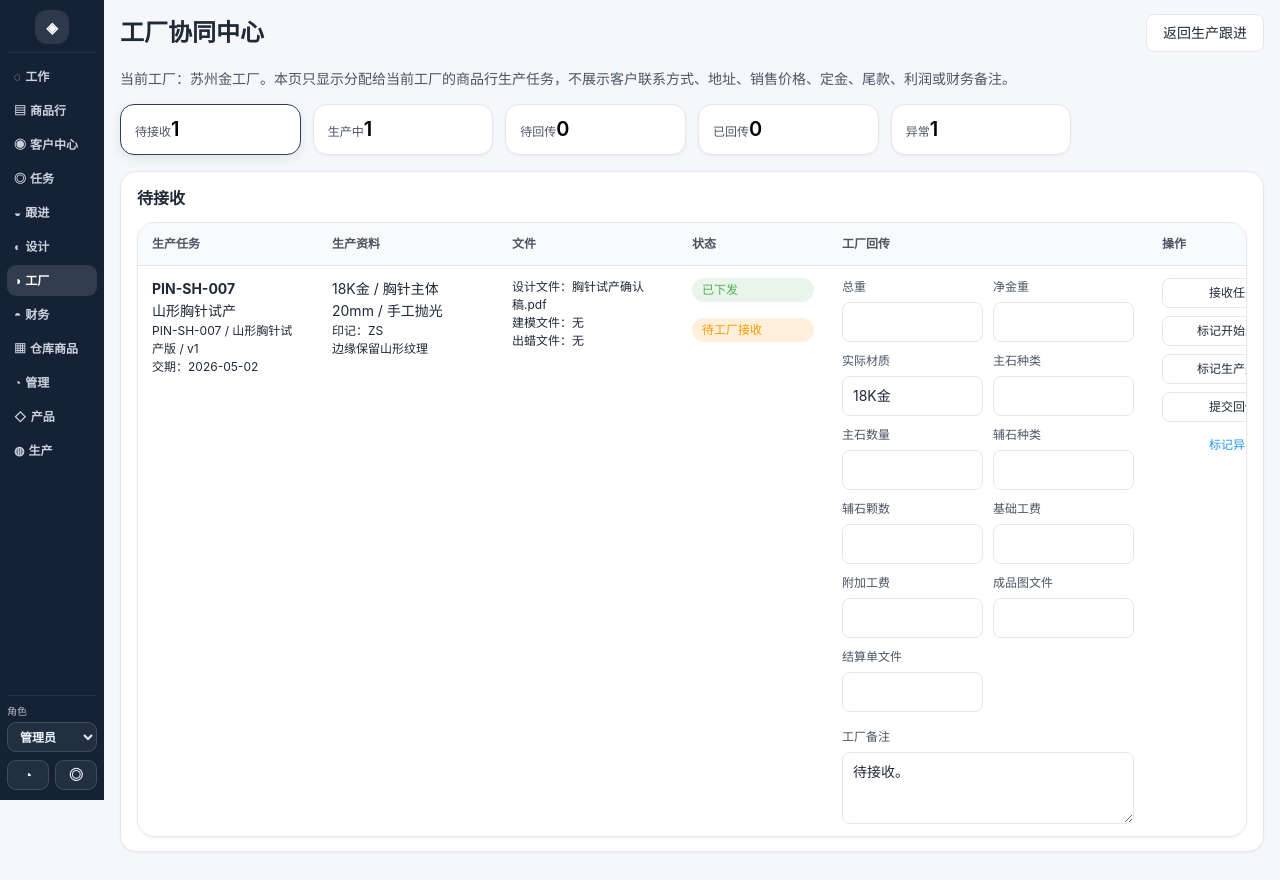
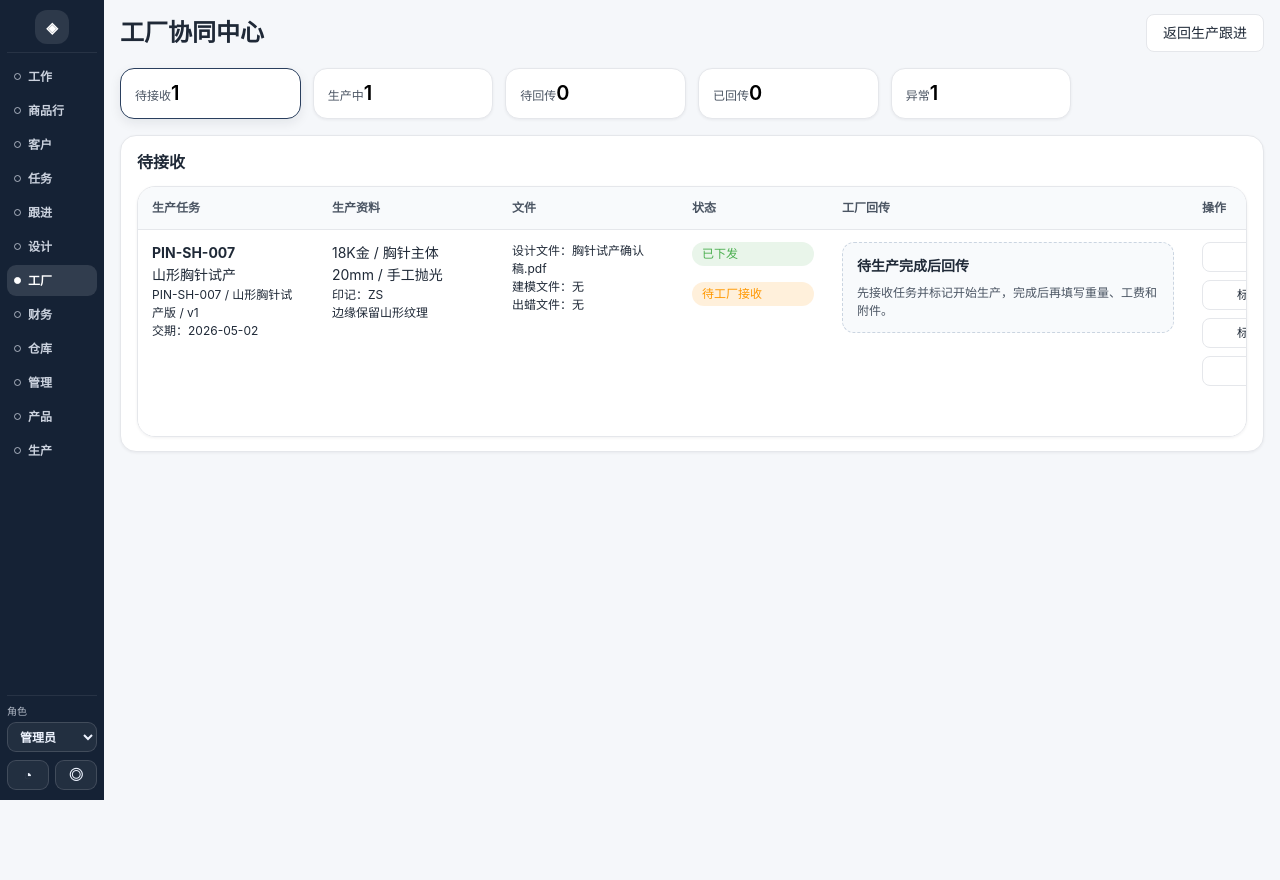
Before and after one commit to lulichao1991/erp2, a React (Vite) app: page /factory in a window 1280 px wide. After the commit the page ends 800 px from the top, so only its background shows below. Built offline with nearby package versions, Linux system fonts and the light colour scheme.

Commit message:
fix: address workbench layout review comments

```diff
--- a/src/app/layout/AppSidebar.tsx
+++ b/src/app/layout/AppSidebar.tsx
@@ -12,6 +12,10 @@ const getSidebarShortLabel = (label: string) => {
 
   if (label === '任务中心') {
     return '任务'
+  }
+
+  if (label === '客户中心') {
+    return '客户'
   }
 
   if (label === '生产计划') {
@@ -32,6 +36,10 @@ const getSidebarShortLabel = (label: string) => {
 
   if (label === '财务中心') {
     return '财务'
+  }
+
+  if (label === '仓库商品') {
+    return '仓库'
   }
 
   if (label === '管理看板') {
@@ -68,7 +76,7 @@ export const AppSidebar = () => {
             end={item.path === '/'}
             className={({ isActive }) => `sidebar-nav-link${isActive ? ' active' : ''}`}
           >
-            <span>{item.icon}</span>
+            <span className="sidebar-nav-icon" aria-hidden="true" />
             <span>{getSidebarShortLabel(item.label)}</span>
           </NavLink>
         ))}
--- a/src/pages/customers/CustomerDetailPage.tsx
+++ b/src/pages/customers/CustomerDetailPage.tsx
@@ -42,7 +42,6 @@ export const CustomerDetailPage = () => {
           </Link>
         }
       />
-      <p className="text-muted">客户详情只做历史归集；购买执行仍进入购买记录和商品行中心。</p>
       <div className="stack">
         <CustomerBasicSection overview={overview} />
         <CustomerLegacyTotalsSection customer={customer} />
--- a/src/pages/customers/CustomerListPage.tsx
+++ b/src/pages/customers/CustomerListPage.tsx
@@ -17,7 +17,6 @@ export const CustomerListPage = () => {
   return (
     <PageContainer>
       <PageHeader title="客户中心" className="compact-page-header" />
-      <p className="text-muted">客户中心第一版只读展示客户历史购买记录、商品行和售后摘要。</p>
       <SectionCard title="客户列表" description="基于 Customer + Purchase + OrderLine 聚合，不回退到旧订单中心模型。">
         <CustomerListTable overviews={overviews} />
       </SectionCard>
--- a/src/pages/designModeling/DesignModelingWorkbenchPage.tsx
+++ b/src/pages/designModeling/DesignModelingWorkbenchPage.tsx
@@ -165,7 +165,6 @@ export const DesignModelingWorkbenchPage = () => {
           </Link>
         }
       />
-      <p className="text-muted">设计建模中心只展示需要设计、建模、出蜡或修改的 OrderLine，不展示客户联系方式和财务金额。</p>
 
       <div className="stack">
         <div className="stats-grid compact-stats">
--- a/src/pages/factory/FactoryTaskCenterPage.tsx
+++ b/src/pages/factory/FactoryTaskCenterPage.tsx
@@ -6,7 +6,6 @@ import { canPerformAction } from '@/services/access/roleCapabilities'
 import {
   buildFactoryTaskRows,
   currentFactoryId,
-  currentFactoryName,
   factoryTaskTabs,
   filterFactoryTaskRowsByTab,
   type FactoryTaskRow,
@@ -212,7 +211,6 @@ export const FactoryTaskCenterPage = () => {
           </Link>
         }
       />
-      <p className="text-muted">当前工厂：{currentFactoryName}。本页只显示分配给当前工厂的商品行生产任务，不展示客户联系方式、地址、销售价格、定金、尾款、利润或财务备注。</p>
 
       <div className="stack">
         <div className="stats-grid compact-stats">
@@ -289,6 +287,7 @@ const FactoryTaskTable = ({
         {rows.map((row) => {
           const line = row.line
           const draft = getDraft(line)
+          const canShowReturnForm = line.productionStatus === 'completed' || line.factoryStatus === 'returned'
 
           return (
             <tr key={line.id}>
@@ -316,7 +315,9 @@ const FactoryTaskTable = ({
                 </div>
               </td>
               <td>
-                <div className="grid two-column-grid dense-field-grid">
+                {canShowReturnForm ? (
+                  <div className="factory-return-panel">
+                    <div className="factory-return-grid">
                       <FactoryInput label="总重" value={draft.totalWeight} onChange={(value) => onDraftChange(line, { totalWeight: value })} />
                       <FactoryInput label="净金重" value={draft.netMetalWeight} onChange={(value) => onDraftChange(line, { netMetalWeight: value })} />
                       <FactoryInput label="实际材质" value={draft.actualMaterial} onChange={(value) => onDraftChange(line, { actualMaterial: value })} />
@@ -329,10 +330,17 @@ const FactoryTaskTable = ({
                       <FactoryInput label="成品图文件" value={draft.finishedImageName} onChange={(value) => onDraftChange(line, { finishedImageName: value })} />
                       <FactoryInput label="结算单文件" value={draft.settlementFileName} onChange={(value) => onDraftChange(line, { settlementFileName: value })} />
                     </div>
-                <label className="field-control spacer-top">
+                    <label className="field-control">
                       <span className="field-label">工厂备注</span>
                       <textarea className="textarea" aria-label={`工厂备注-${line.id}`} value={draft.factoryNote} onChange={(event) => onDraftChange(line, { factoryNote: event.target.value })} />
                     </label>
+                  </div>
+                ) : (
+                  <div className="factory-return-summary">
+                    <strong>待生产完成后回传</strong>
+                    <span className="muted-block">先接收任务并标记开始生产，完成后再填写重量、工费和附件。</span>
+                  </div>
+                )}
               </td>
               <td>
                 <div className="workbench-actions">
--- a/src/pages/finance/FinanceCenterPage.tsx
+++ b/src/pages/finance/FinanceCenterPage.tsx
@@ -145,7 +145,6 @@ export const FinanceCenterPage = () => {
           </Link>
         }
       />
-      <p className="text-muted">财务中心围绕 Purchase 金额汇总和 OrderLine 工厂回传数据做确认、异常标记和锁定，不推进设计、建模或生产状态。</p>
 
       <SectionCard title="购买记录收款摘要" className="compact-card">
         <div className="stats-grid compact-stats">
--- a/src/pages/inventory/InventoryListPage.tsx
+++ b/src/pages/inventory/InventoryListPage.tsx
@@ -435,7 +435,6 @@ export const InventoryListPage = () => {
           </Link>
         }
       />
-      <p className="text-muted">仓库商品管理是库存资产台账，记录设计留样、客户退货、常备采购和其他库存；它可以关联 Product / Purchase / OrderLine，但不替代产品模板或商品行执行流。</p>
 
       <div className="stats-grid compact-stats">
         <div className="stat-card compact-stat">
--- a/src/pages/management/ManagementDashboardPage.tsx
+++ b/src/pages/management/ManagementDashboardPage.tsx
@@ -26,7 +26,6 @@ export const ManagementDashboardPage = () => {
           </div>
         }
       />
-      <p className="text-muted">管理看板基于 Purchase 与 OrderLine 的 current workflow 汇总业务、生产、财务、角色负载和工厂表现，不参与具体录入。</p>
 
       <div className="stack spacer-top">
         <SummaryCard title="业务总览">
--- a/src/pages/orderLines/OrderLineListPage.tsx
+++ b/src/pages/orderLines/OrderLineListPage.tsx
@@ -39,7 +39,6 @@ export const OrderLineListPage = () => {
           </Link>
         }
       />
-      <p className="text-muted">一行代表一件商品，支持独立推进设计、生产、发货与售后。</p>
       <div className="stack">
         <OrderLineQuickStats rows={workspace.rows} afterSalesCases={workspace.afterSalesCases} />
         <OrderLineFilterBar value={filters} onChange={setFilters} />
--- a/src/pages/productionFollowUp/ProductionFollowUpPage.tsx
+++ b/src/pages/productionFollowUp/ProductionFollowUpPage.tsx
@@ -151,7 +151,6 @@ export const ProductionFollowUpPage = () => {
           </Link>
         }
       />
-      <p className="text-muted">跟单视图只围绕 OrderLine 推进生产审核、下发、生产中、待回传和异常处理。</p>
 
       <div className="stack">
         <div className="stats-grid compact-stats">
--- a/src/pages/purchases/PurchaseDetailPage.tsx
+++ b/src/pages/purchases/PurchaseDetailPage.tsx
@@ -38,7 +38,6 @@ export const PurchaseDetailPage = () => {
           </Link>
         }
       />
-      <p className="text-muted">购买记录详情是归组页，用来查看一次购买的公共信息和本次购买下的所有商品行。</p>
       <div className="stack">
         <PurchaseSummarySection purchase={purchase} customer={customer} />
         <PurchaseCustomerSection purchase={purchase} customer={customer} />
--- a/src/styles/globals.css
+++ b/src/styles/globals.css
@@ -112,7 +112,7 @@ img {
 .sidebar-nav-link {
   display: flex;
   align-items: center;
-  gap: 4px;
+  gap: 7px;
   padding: 7px 7px;
   border-radius: 9px;
   color: rgba(238, 244, 255, 0.84);
@@ -120,10 +120,24 @@ img {
   font: 600 12px/17px 'Inter', 'SF Pro', system-ui, sans-serif;
 }
 
+.sidebar-nav-icon {
+  flex: 0 0 auto;
+  width: 7px;
+  height: 7px;
+  border-radius: 50%;
+  border: 1px solid currentColor;
+  opacity: 0.78;
+}
+
 .sidebar-nav-link:hover,
 .sidebar-nav-link.active {
   background: rgba(255, 255, 255, 0.12);
   color: #fff;
+}
+
+.sidebar-nav-link.active .sidebar-nav-icon {
+  background: currentColor;
+  opacity: 1;
 }
 
 .sidebar-footer {
@@ -1144,7 +1158,7 @@ button.stat-card {
 }
 
 .factory-table th:nth-child(5) {
-  width: 320px;
+  width: 360px;
 }
 
 .design-modeling-table th:nth-child(6),
@@ -1167,6 +1181,33 @@ button.stat-card {
   min-height: 30px;
   padding-inline: 10px;
   text-align: center;
+}
+
+.factory-return-panel {
+  display: grid;
+  gap: 10px;
+}
+
+.factory-return-grid {
+  display: grid;
+  grid-template-columns: repeat(3, minmax(0, 1fr));
+  gap: 8px;
+}
+
+.factory-return-grid .field-label {
+  white-space: nowrap;
+}
+
+.factory-return-summary {
+  display: flex;
+  flex-direction: column;
+  gap: 4px;
+  min-height: 74px;
+  justify-content: center;
+  padding: 12px 14px;
+  border: 1px dashed var(--color-border-strong);
+  border-radius: 12px;
+  background: var(--color-bg-subtle);
 }
 
 .card-grid {
```
Also changed, not shown: 1 other file (tests, documents, lock files or other folders). Lines whose indentation alone changed are shown as unchanged.
